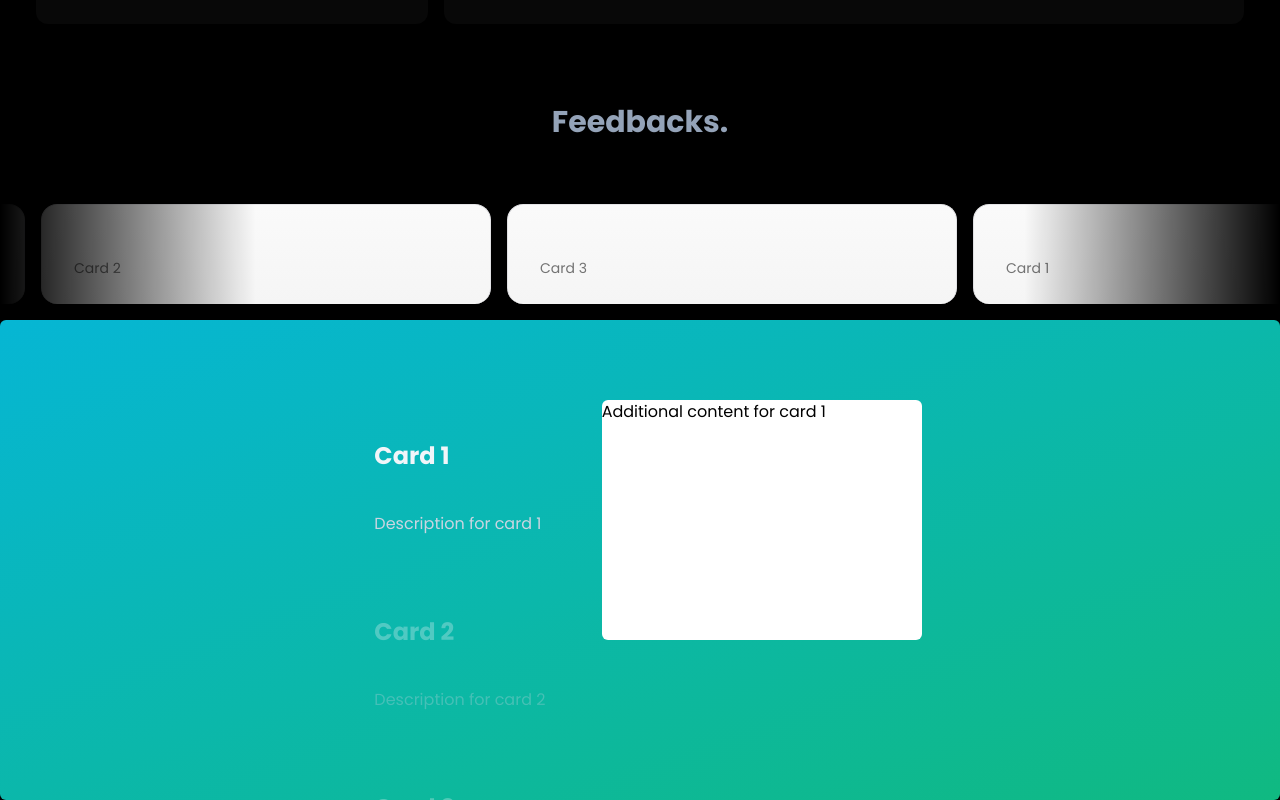
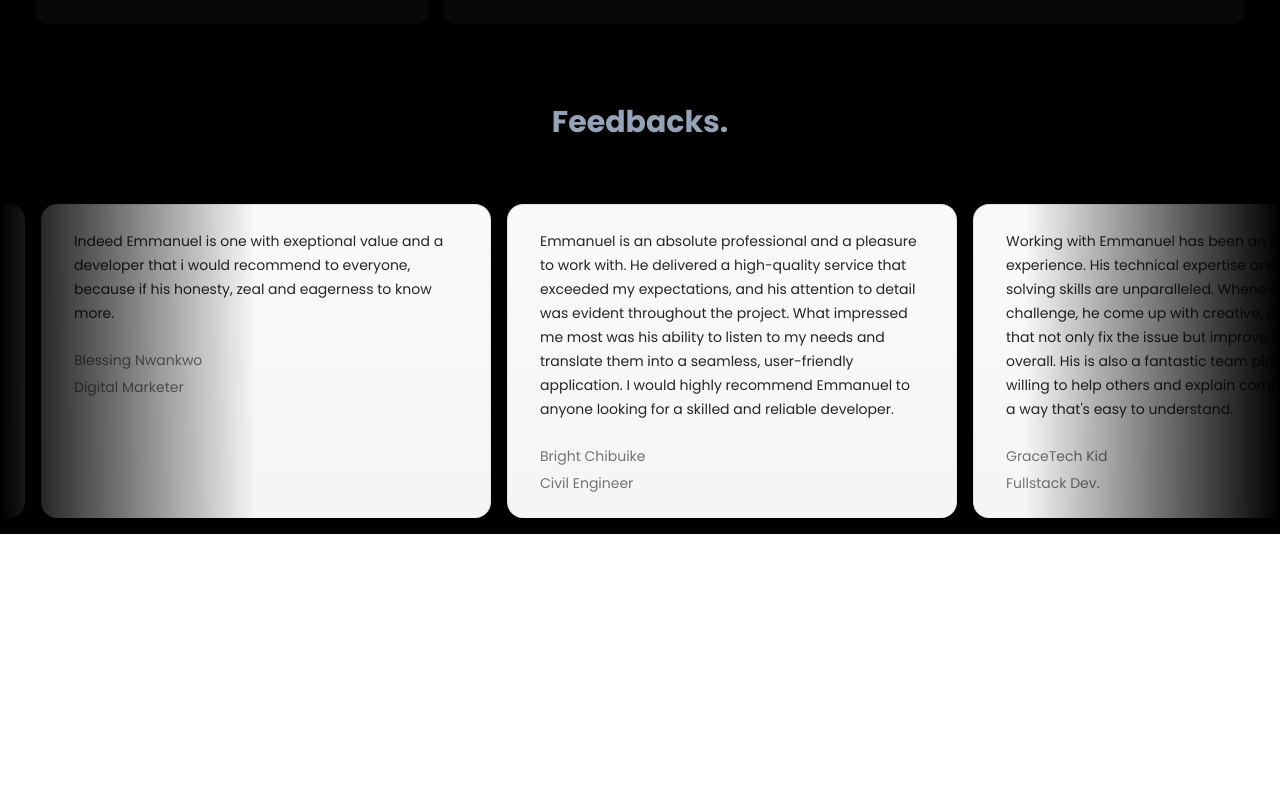
Before and after one commit to emmanuel-nwafor/eco-studios, a React (Vite) app: page / in a window 1280 px wide. Shown: the part 2535-3335 px from the top of the page. After the commit the page ends 3069 px from the top, so only its background shows below. Built offline with nearby package versions, Linux system fonts and the light colour scheme.

Commit message:
all commit

```diff
--- a/src/App.jsx
+++ b/src/App.jsx
@@ -3,7 +3,6 @@ import { GridSmallBackgroundDemo } from './components/ui/GridSmallBackgroundDemo
 import About from './my-components/About';
 import { Testimonials } from './my-components/Testimonials';
 import Services from './my-components/Services';
-import StickyScroll from './components/ui/StickyScroll';
 
 const navItems = [
   { name: "Home", link: "#home", icon: "🏠" },
@@ -12,9 +11,9 @@ const navItems = [
 ];
 
 const movingCardsItems = [
-  { title: "Card 1", description: "Description for card 1", content: "Additional content for card 1" },
-  { title: "Card 2", description: "Description for card 2", content: "Additional content for card 2" },
-  { title: "Card 3", description: "Description for card 3", content: "Additional content for card 3" },
+  { quote: "Working with Emmanuel has been an incredible experience. His technical expertise and problem-solving skills are unparalleled. Whenever we face a challenge, he come up with creative, efficient solutions that not only fix the issue but improve the project overall. His is also a fantastic team player, always willing to help others and explain complex concepts in a way that's easy to understand.", name: "GraceTech Kid", title: "Fullstack Dev." },
+  { quote: "Indeed Emmanuel is one with exeptional value and a developer that i would recommend to everyone, because if his honesty, zeal and eagerness to know more.", name: "Blessing Nwankwo", title: "Digital Marketer" },
+  { quote: "Emmanuel is an absolute professional and a pleasure to work with. He delivered a high-quality service that exceeded my expectations, and his attention to detail was evident throughout the project. What impressed me most was his ability to listen to my needs and translate them into a seamless, user-friendly application. I would highly recommend Emmanuel to anyone looking for a skilled and reliable developer.", name: "Bright Chibuike", title: "Civil Engineer" },
   // Add more items as needed
 ];
 
@@ -28,7 +27,6 @@ function App() {
           <About />
           <Services />
           <Testimonials items={movingCardsItems} direction="left" speed="normal" pauseOnHover={true} />
-          <StickyScroll content={movingCardsItems} contentClassName="custom-class" />
         </div>
       </div>
     </>
```
Also changed, not shown: src/my-components/StickyScroll.jsx (renamed from src/components/ui/StickyScroll.jsx).
